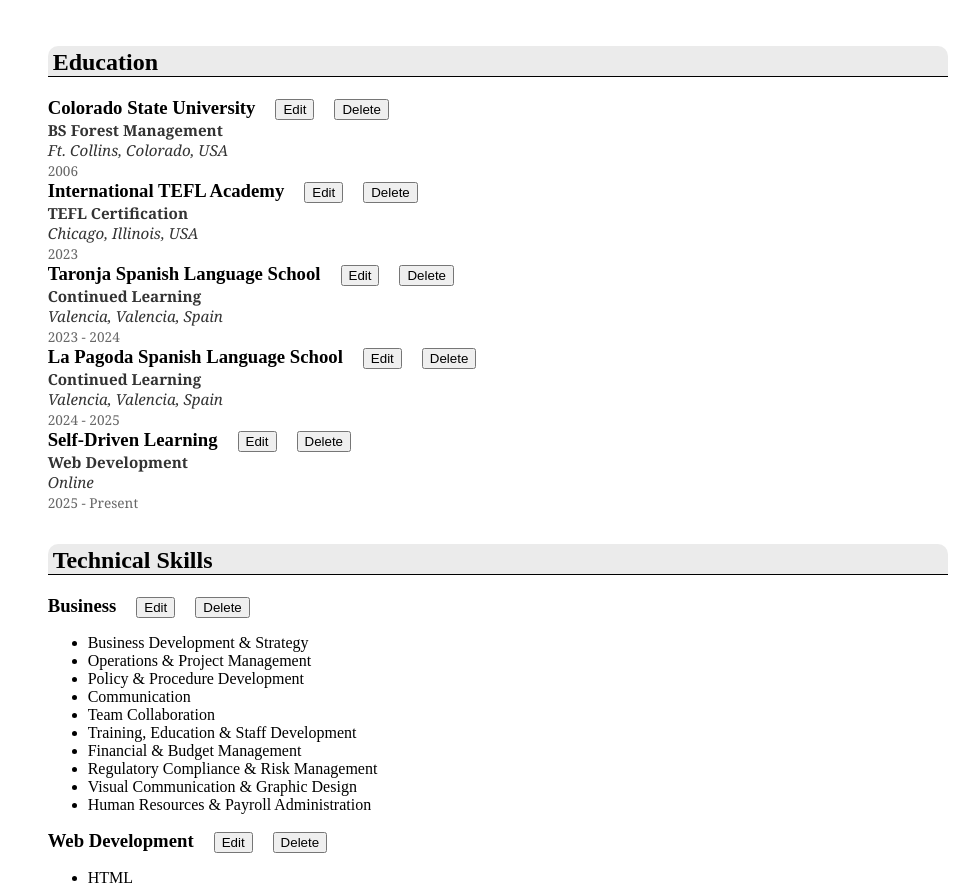
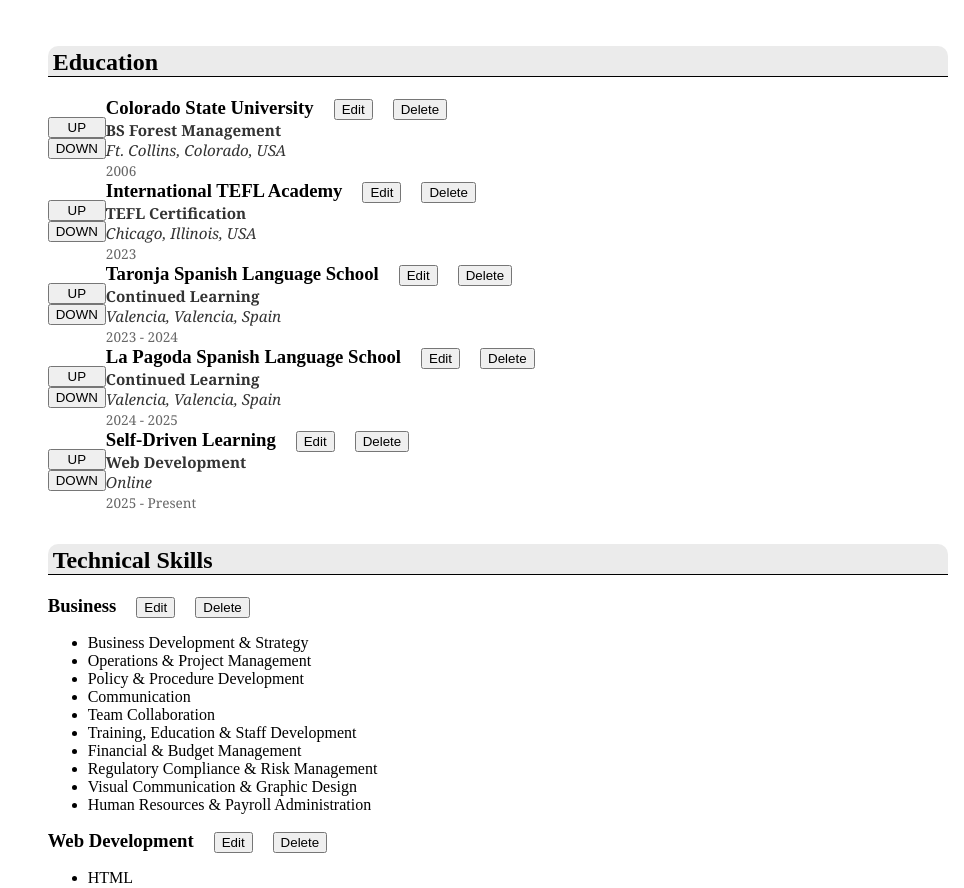
Before and after one commit to housemouse62/CV_Application, a React (Vite) app: page / in a window 1280 px wide. Shown: the part 1386-2274 px from the top of the page, without its empty margins (316-1280 px from the left). Built offline with nearby package versions, Linux system fonts and the light colour scheme.

Commit message:
add arrows for education history

```diff
--- a/src/components/MainContainer.jsx
+++ b/src/components/MainContainer.jsx
@@ -36,8 +36,7 @@
     )) ?? []),
   ].filter(Boolean);
 
-  function moveDownInArray(i) {
-    console.log(i);
+  function moveWorkDownInArray(i) {
     const tempWorkHistory = [...cvData.workHistory];
     const index = cvData.workHistory.findIndex((x) => x.id === i);
     if (index > 0) {
@@ -47,13 +46,33 @@
     }
   }
 
-  function moveUpInArray(i) {
+  function moveWorkUpInArray(i) {
     const tempWorkHistory = [...cvData.workHistory];
     const index = cvData.workHistory.findIndex((x) => x.id === i);
     if (index < cvData.workHistory.length - 1) {
       const moveItem = tempWorkHistory.splice(index, 1);
       tempWorkHistory.splice(index + 1, 0, moveItem[0]);
       setCVData((prev) => ({ ...prev, workHistory: tempWorkHistory }));
+    }
+  }
+
+  function moveEduDownInArray(i) {
+    const tempEduHistory = [...cvData.education];
+    const index = cvData.education.findIndex((x) => x.id === i);
+    if (index > 0) {
+      const moveItem = tempEduHistory.splice(index, 1);
+      tempEduHistory.splice(index - 1, 0, moveItem[0]);
+      setCVData((prev) => ({ ...prev, education: tempEduHistory }));
+    }
+  }
+
+  function moveEduUpInArray(i) {
+    const tempEduHistory = [...cvData.education];
+    const index = cvData.education.findIndex((x) => x.id === i);
+    if (index < cvData.education.length - 1) {
+      const moveItem = tempEduHistory.splice(index, 1);
+      tempEduHistory.splice(index + 1, 0, moveItem[0]);
+      setCVData((prev) => ({ ...prev, education: tempEduHistory }));
     }
   }
 
@@ -81,14 +100,14 @@
                 <button
                   type="button"
                   className="arrowButton"
-                  onClick={() => moveDownInArray(work.id)}
+                  onClick={() => moveWorkDownInArray(work.id)}
                 >
                   UP
                 </button>
                 <button
                   type="button"
                   className="arrowButton"
-                  onClick={() => moveUpInArray(work.id)}
+                  onClick={() => moveWorkUpInArray(work.id)}
                 >
                   DOWN
                 </button>
@@ -142,7 +161,25 @@
         <h2 id="education-heading">Education</h2>
         <div className="entries">
           {education.map((school) => (
-            <article key={school.id}>
+            <article key={school.id} className="eduEntry">
+              <div className="arrowDiv">
+                <button
+                  type="button"
+                  className="arrowButton"
+                  onClick={() => moveEduDownInArray(school.id)}
+                >
+                  UP
+                </button>
+                <button
+                  type="button"
+                  className="arrowButton"
+                  onClick={() => moveEduUpInArray(school.id)}
+                >
+                  DOWN
+                </button>
+              </div>
+
+              <div className="eduPlaceInfo">
                 <h3 className="schoolName">{school.schoolName}</h3>
                 <button
                   className="editSchool"
@@ -166,6 +203,7 @@
                       .join(", ")}
                   </p>
                   <time className="year">{school.year}</time>
+                </div>
               </div>
             </article>
           ))}
--- a/src/styles/MainContainer.css
+++ b/src/styles/MainContainer.css
@@ -19,7 +19,8 @@
   margin-top: 2rem;
 }
 
-.workEntry {
+.workEntry,
+.eduEntry {
   display: flex;
 }
 
```
Lines whose indentation alone changed are shown as unchanged.
